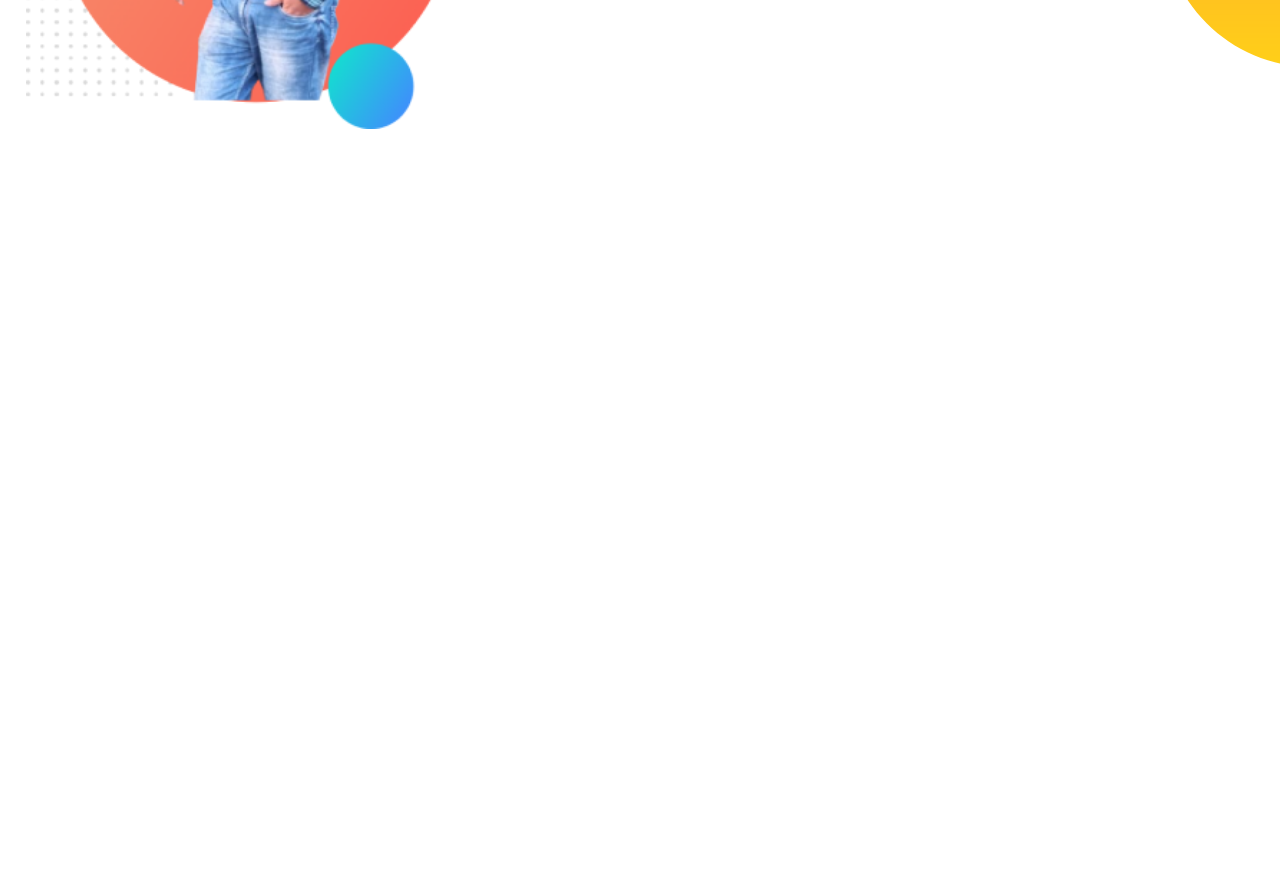
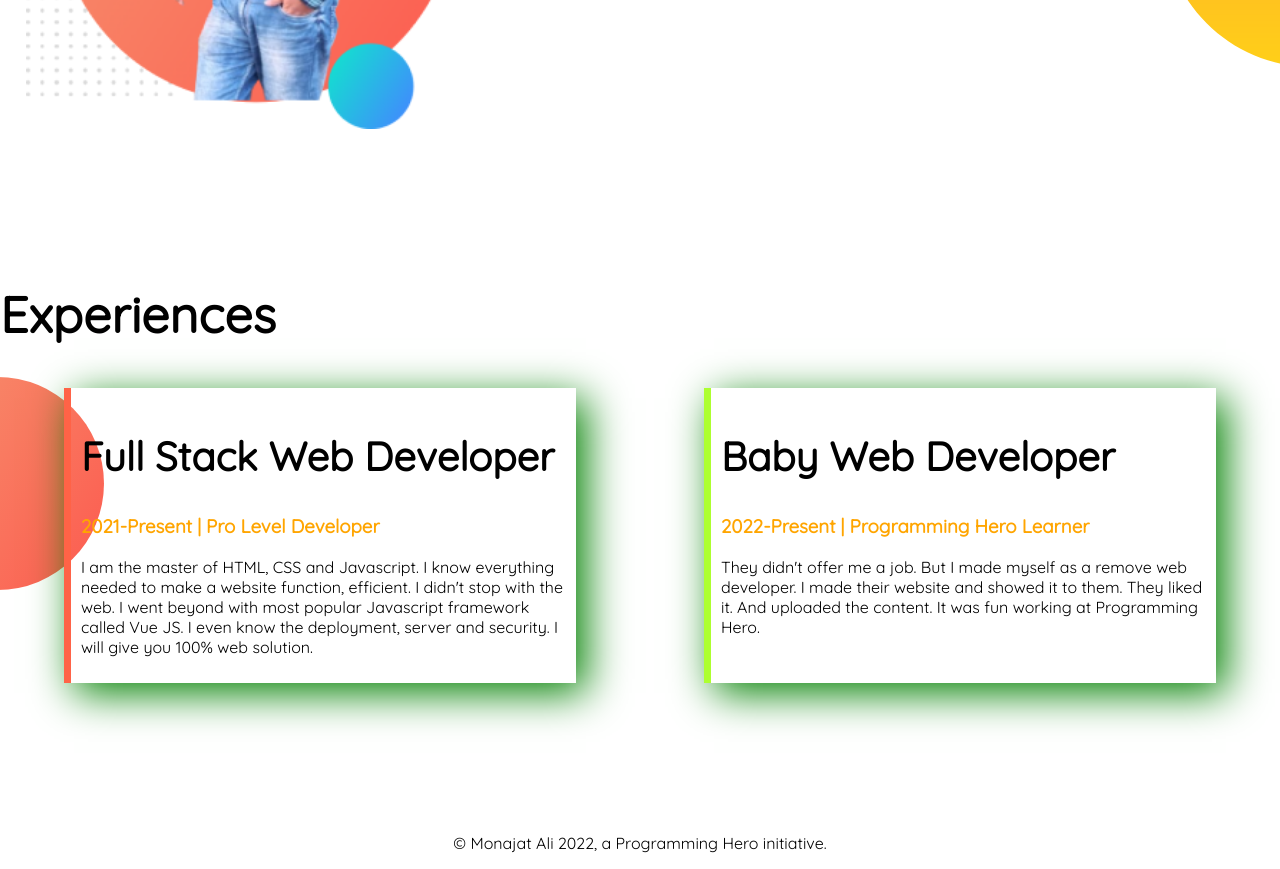
Before and after one commit to SkMonajatAli000/developer-portfolio, a plain HTML site: page index.html in a window 1280 px wide. Shown: the part 917-1786 px from the top of the page. Before the commit the page ends 1200 px from the top, so only its background shows below. Drawn offline with Linux system fonts and the light colour scheme.

Commit message:
I have complete all need action to complte the webpage

```diff
--- a/index.html
+++ b/index.html
@@ -13,7 +13,7 @@
 </head>
 
 <body>
-    <section class="top-banner">
+    <section class="top-banner flexible-container">
         <div class="half-width">
             <h1>Welcome To</h1>
             <h1> <span class="orange-color">Monajat Ali</span> World!</h1>
@@ -36,7 +36,7 @@
         </div>
     </section>
 
-    <section class="big-dream">
+    <section class="big-dream flexible-container">
         <div class="half-width">
             <img src="images/my-bg.png" alt="Comming soon...">
         </div>
@@ -49,8 +49,32 @@
             <a class="link-button" target="_blank" href="">Download Resume</a>
         </div>
     </section>
+    <section class="experiences-area">
+        <h1>Experiences</h1>
+        <div class="flexible-container">
+            <div id="full-stack-web-developer" class="developer">
+                <h2>Full Stack Web Developer</h2>
+                <h3 class="orange-color">2021-Present | Pro Level Developer</h3>
+                <p>I am the master of HTML, CSS and Javascript. I know everything needed to make a website function,
+                    efficient. I didn't stop with the web. I went beyond with most popular Javascript framework called
+                    Vue
+                    JS. I even know the deployment, server and security. I will give you 100% web solution.</p>
+            </div>
+            <div id="baby-web-developer" class="developer">
+                <h2>Baby Web Developer</h2>
+                <h3 class="orange-color">2022-Present | Programming Hero Learner</h3>
+                <p>They didn't offer me a job. But I made myself as a remove web developer. I made their website and
+                    showed
+                    it to them. They liked it. And uploaded the content. It was fun working at Programming Hero.</p>
+            </div>
+        </div>
+    </section>
 
 
 </body>
 
+<footer>
+    <p>© Monajat Ali 2022, a Programming Hero initiative.</p>
+</footer>
+
 </html>
--- a/style.css
+++ b/style.css
@@ -7,11 +7,16 @@ h1 {
     font-size: 50px;
 }
 
+h2 {
+    font-size: 40px;
+}
+
 .orange-color {
     color: orange;
 }
 
-section {
+
+.flexible-container {
     display: flex;
     margin-bottom: 150px;
 }
@@ -46,3 +51,29 @@ section {
     background-repeat: no-repeat;
     background-position: right;
 }
+
+.experiences-area {
+    background-image: url(images/exp-bg.png);
+    background-repeat: no-repeat;
+    background-position: left;
+}
+
+.developer {
+    width: 40%;
+    margin-left: 5%;
+    margin-right: 5%;
+    padding: 10px;
+    box-shadow: 10px 10px 40px green;
+}
+
+#full-stack-web-developer {
+    border-left: 7px solid tomato;
+}
+
+#baby-web-developer {
+    border-left: 7px solid greenyellow;
+}
+
+footer p {
+    text-align: center;
+}
```
